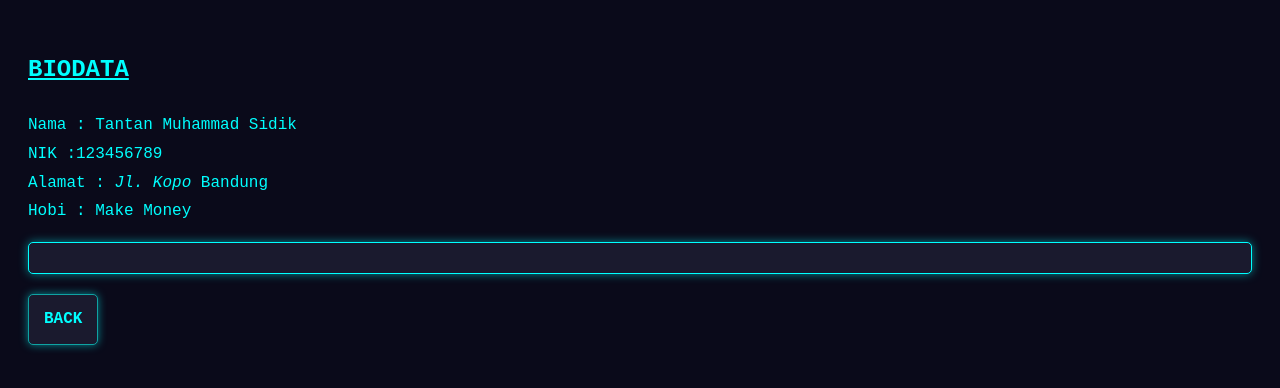
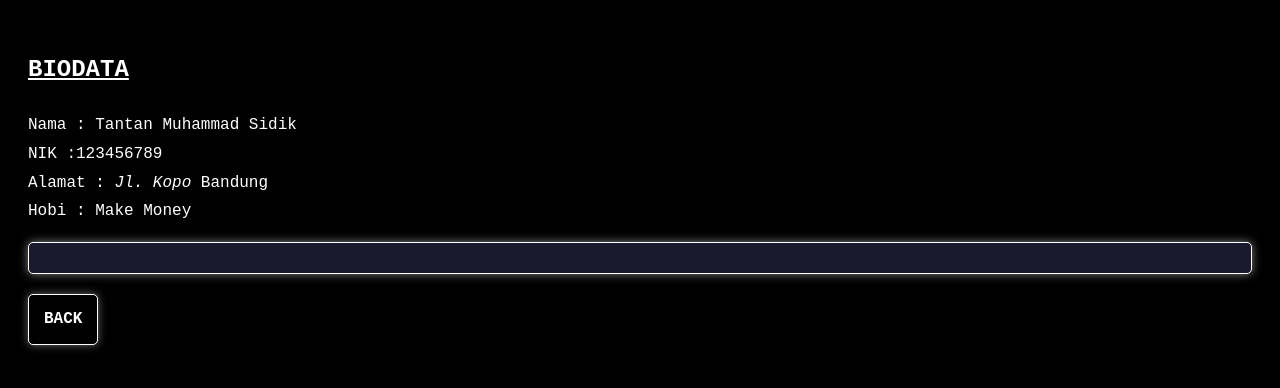
Before and after one commit to msidik021/latihan-css, a plain HTML site: page profile.html in a window 1280 px wide. Drawn offline with Linux system fonts and the light colour scheme.

Commit message:
update all

```diff
--- a/styleindex.css
+++ b/styleindex.css
@@ -19,8 +19,15 @@ a {
   background-color: #000000;
   padding: 10px 15px;
   border: 1px solid #ffffff;
-  border-radius: 20px;
+  border-radius: 5px;
   transition: all 0.3s ease-in-out; /* Smooth transition for hover effects */
   display: inline-block;
-  box-shadow: 0 0 5px rgb(50, 4, 71);
+  box-shadow: 0 0 8px rgba(212, 212, 212, 0.5);
 }
+
+a:hover {
+  background-color: #ffffff; /* Invert colors on hover */
+  color: #0a0a1a; /* Dark text on neon background */
+  box-shadow: 0 0 15px #b4b4b4, 0 0 25px #8f8f8f; /* Stronger glow on hover */
+  transform: translateY(-2px); /* Slight lift effect */
+}
--- a/stylekontak.css
+++ b/stylekontak.css
@@ -13,4 +13,20 @@ p {
   background-position: left top;
 }
 a {
-  color: rgb(255, 255, 255);
+  text-decoration: none;
+  color: #ffffff; /* Neon cyan link text */
+  background-color: #000000;
+  padding: 10px 15px;
+  border: 1px solid #ffffff;
+  border-radius: 5px;
+  transition: all 0.3s ease-in-out; /* Smooth transition for hover effects */
+  display: inline-block;
+  box-shadow: 0 0 8px rgba(212, 212, 212, 0.5);
+}
+
+a:hover {
+  background-color: #ffffff; /* Invert colors on hover */
+  color: #0a0a1a; /* Dark text on neon background */
+  box-shadow: 0 0 15px #b4b4b4, 0 0 25px #8f8f8f; /* Stronger glow on hover */
+  transform: translateY(-2px); /* Slight lift effect */
+}
--- a/styleprofile.css
+++ b/styleprofile.css
@@ -1,11 +1,10 @@
 body {
   font-family: "Share Tech Mono", monospace; /* A monospaced, techy font */
-  background: #0a0a1a; /* Very dark background */
-  color: #00ffff; /* Neon cyan text */
+  background: #000000; /* Very dark background */
+  color: #ffffff; /* White text */
   line-height: 1.8;
   padding: 20px;
 }
-
 /* Style all headings */
 h1,
 <br > h2,
@@ -13,40 +12,39 @@ h3,
 h4,
 h5,
 h6 {
-  color: #00f0ff; /* Bright neon cyan for headings */
-  text-shadow: 0 0 10px #00f0ff; /* A glowing effect */
-  border-bottom: 2px solid #00f0ff; /* A neon underline */
+  color: #ffffff; /* Bright neon cyan for headings */
+  text-shadow: 0 0 10px #ffffff; /* A glowing effect */
+  border-bottom: 2px solid #ffffff; /* A neon underline */
   padding-bottom: 5px;
-  display: inline-block; /* Makes the border only as wide as the text */
 }
 
 /* Style for paragraphs and data sections */
 p,
 div {
   background-color: #1a1a2e; /* Slightly lighter, darker blue background */
-  border: 1px solid #00ffff; /* A cyan border around content blocks */
+  border: 1px solid #ffffff; /* A cyan border around content blocks */
   padding: 15px;
   margin-bottom: 20px;
   border-radius: 5px;
-  box-shadow: 0 0 10px rgba(0, 255, 255, 0.5); /* A subtle glowing box shadow */
+  box-shadow: 0 0 10px rgba(255, 255, 255, 0.5); /* A subtle glowing box shadow */
 }
 
 /* Style for links */
 a {
   text-decoration: none;
-  color: #00ffff; /* Neon cyan link text */
-  background-color: #1a1a2e;
+  color: #ffffff; /* Neon cyan link text */
+  background-color: #000000;
   padding: 10px 15px;
-  border: 1px solid #0fa3a3;
+  border: 1px solid #ffffff;
   border-radius: 5px;
   transition: all 0.3s ease-in-out; /* Smooth transition for hover effects */
   display: inline-block;
-  box-shadow: 0 0 8px rgba(0, 255, 255, 0.5);
+  box-shadow: 0 0 8px rgba(212, 212, 212, 0.5);
 }
 
 a:hover {
-  background-color: #00ffff; /* Invert colors on hover */
+  background-color: #ffffff; /* Invert colors on hover */
   color: #0a0a1a; /* Dark text on neon background */
-  box-shadow: 0 0 15px #00ffff, 0 0 25px #00ffff; /* Stronger glow on hover */
+  box-shadow: 0 0 15px #b4b4b4, 0 0 25px #8f8f8f; /* Stronger glow on hover */
   transform: translateY(-2px); /* Slight lift effect */
 }
```
Also changed, not shown: info.html (+2 -1 lines), kontak.html (+2 -1 lines).
